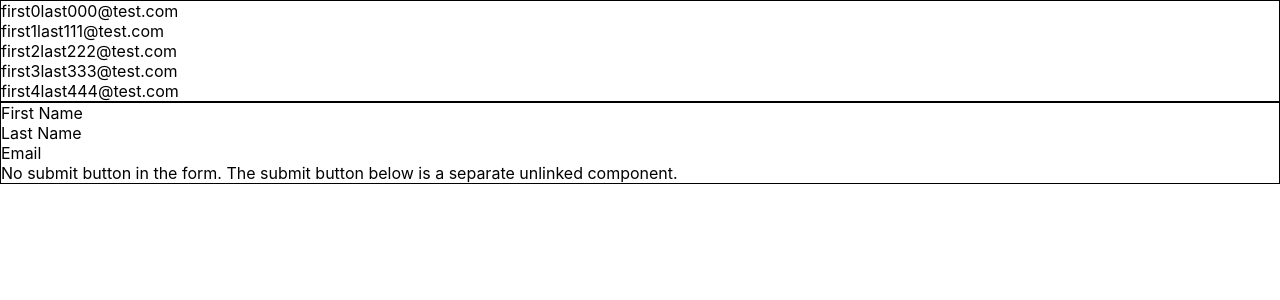
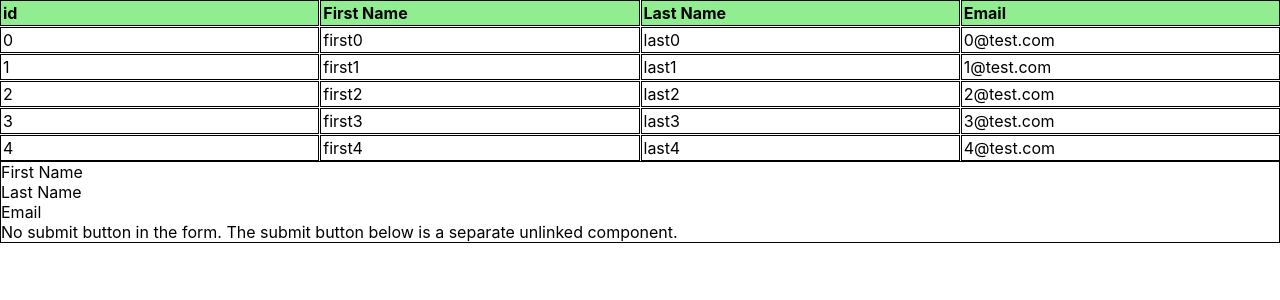
Before and after one commit to bioid/react-redux-form-example, a React (Create React App) app: page / in a window 1280 px wide. Shown: the top 300 px of the page. Built offline with nearby package versions, Linux system fonts and the light colour scheme.

Commit message:
Change person view to grid layout

```diff
--- a/src/App.css
+++ b/src/App.css
@@ -1,34 +1,22 @@
-.App {
-  text-align: center;
+.peoplegrid {
+  display: grid;
+  grid-template-columns: repeat(12, minmax(min-content, 1fr));
+  grid-gap: 1px;
 }
 
-.App-logo {
-  animation: App-logo-spin infinite 20s linear;
-  height: 40vmin;
+.header {
+  background: lightgreen;
+  font-weight: bold;
 }
 
-.App-header {
-  background-color: #282c34;
-  min-height: 100vh;
-  display: flex;
-  flex-direction: column;
-  align-items: center;
-  justify-content: center;
-  font-size: calc(10px + 2vmin);
-  color: white;
+.cell {
+  white-space: nowrap;
+  border: 1px solid black;
+  padding: 2px;
 }
 
-.App-link {
-  color: #61dafb;
-}
-
-@keyframes App-logo-spin {
-  from {
-    transform: rotate(0deg);
-  }
-  to {
-    transform: rotate(360deg);
-  }
+.cell.firstName, .cell.lastName, .cell.email, .cell.id {
+  grid-column: span 3
 }
 
 section {
--- a/src/App.js
+++ b/src/App.js
@@ -17,34 +17,56 @@ class App extends Component {
   }
 
   selected(id) {
-    return id === this.props.personSelected ? 'selected' : '';
+    return id === this.props.personSelected ? "selected" : "";
   }
 
   toggleEditing() {
     this.props.dispatch(toggleEditing());
   }
-
   render() {
-    const people = this.props.people.map((x,i) => (
-      <div key={x.id} onClick={ (e) => this.personClicked(x.id) } className={this.selected(x.id)}>
-        {x.firstName}
-        {x.lastName}
-        {x.id}
-        {x.email}
-      </div>
-    ));
-
+    const peopleCells = this.props.people.map((x, i) => {
+      let selected = this.props.personSelected === i ? 'selected' : '';
+      return (
+        <React.Fragment>
+          <div className={`cell id ${selected}`} onClick={e => this.personClicked(x.id)}>
+            {x.id}
+          </div>
+          <div className={`cell firstName ${selected}`} onClick={e => this.personClicked(x.id)}>
+            {x.firstName}
+          </div>
+          <div className={`cell lastName ${selected}`} onClick={e => this.personClicked(x.id)}>
+            {x.lastName}
+          </div>
+          <div className={`cell email ${selected}`} onClick={e => this.personClicked(x.id)}>
+            {x.email}
+          </div>
+        </React.Fragment>
+    )});
+    let headerCells;
+    if (this.props.people.length > 0) {
+      headerCells = (
+        <React.Fragment>
+          <div className="cell header id">id</div>
+          <div className="cell header firstName">First Name</div>
+          <div className="cell header lastName">Last Name</div>
+          <div className="cell header email">Email</div>
+        </React.Fragment>
+      );
+    }
     return (
       <div>
-        <section>
-          { people }
-        </section>
+        <div className="peoplegrid">
+          {headerCells}
+          {peopleCells}
+        </div>
         <section>
           <EditPersonForm />
-          { (this.props.personSelected !== null) &&
-            <button onClick={e => this.toggleEditing()}>{this.props.editing ? 'Cancel' : 'Edit'}</button>
-          }
-          { this.props.editing && <RemoteSubmitButton /> }
+          {this.props.personSelected !== null && (
+            <button onClick={e => this.toggleEditing()}>
+              {this.props.editing ? "Cancel" : "Edit"}
+            </button>
+          )}
+          {this.props.editing && <RemoteSubmitButton />}
         </section>
       </div>
     );
```
